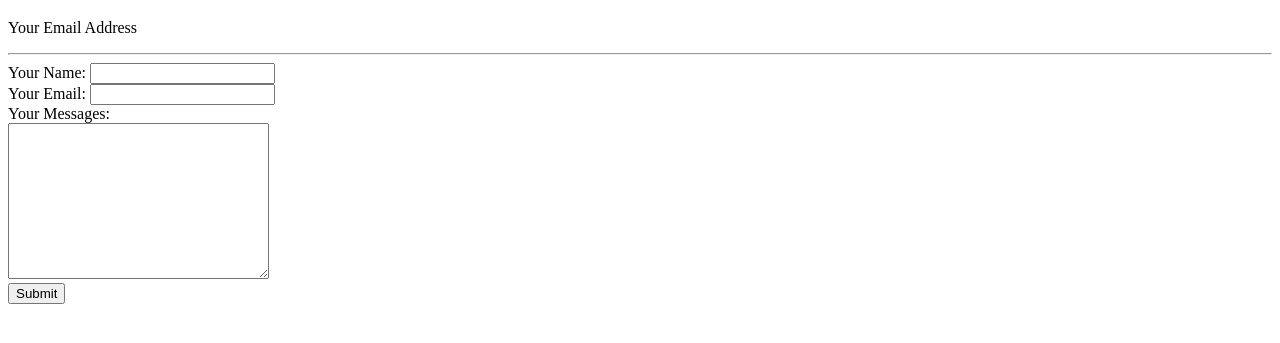
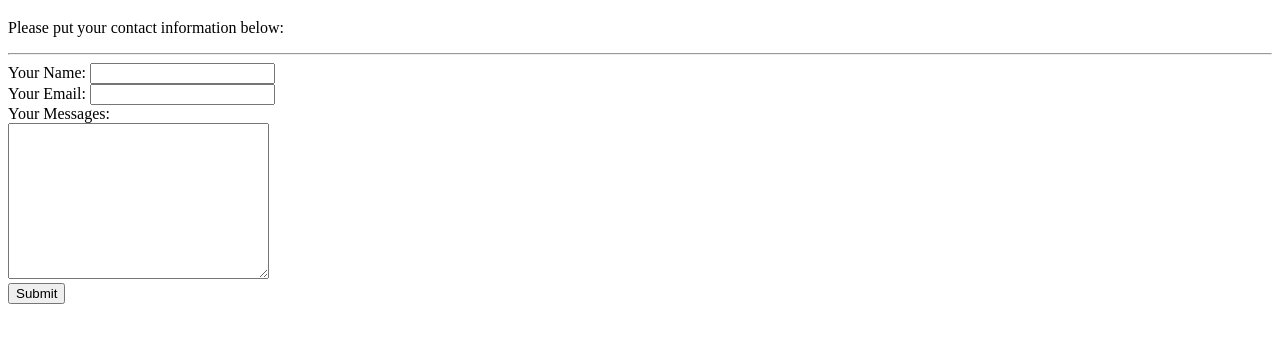
Before and after one commit to rina001/CV, a plain HTML site: page Contact me.html in a window 1280 px wide. Shown: the part 61-404 px from the top of the page. Drawn offline with Linux system fonts and the light colour scheme.

Commit message:
Update Contact me.html

```diff
--- a/Contact me.html
+++ b/Contact me.html
@@ -6,7 +6,7 @@
   </head>
   <body>
     <h1>Contact details</h1>
-    <p>Your Email Address</p>
+    <p> Please put your contact information below: </p>
     <hr>
     <form action="mailto:nqiu@mail.ccsf.edu" method="post" enctype="text/plain">
       <label>Your Name:</label>
```
